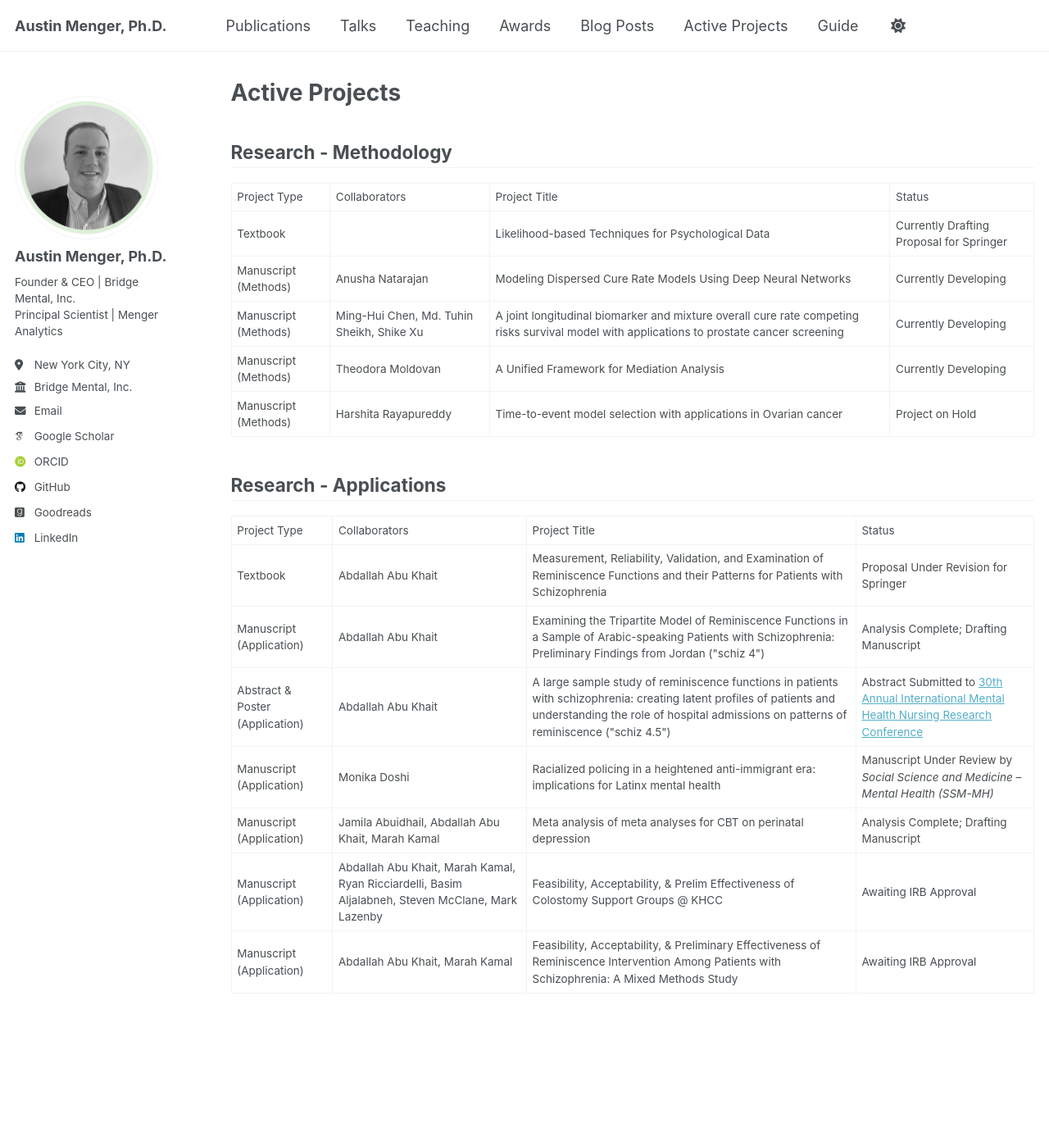
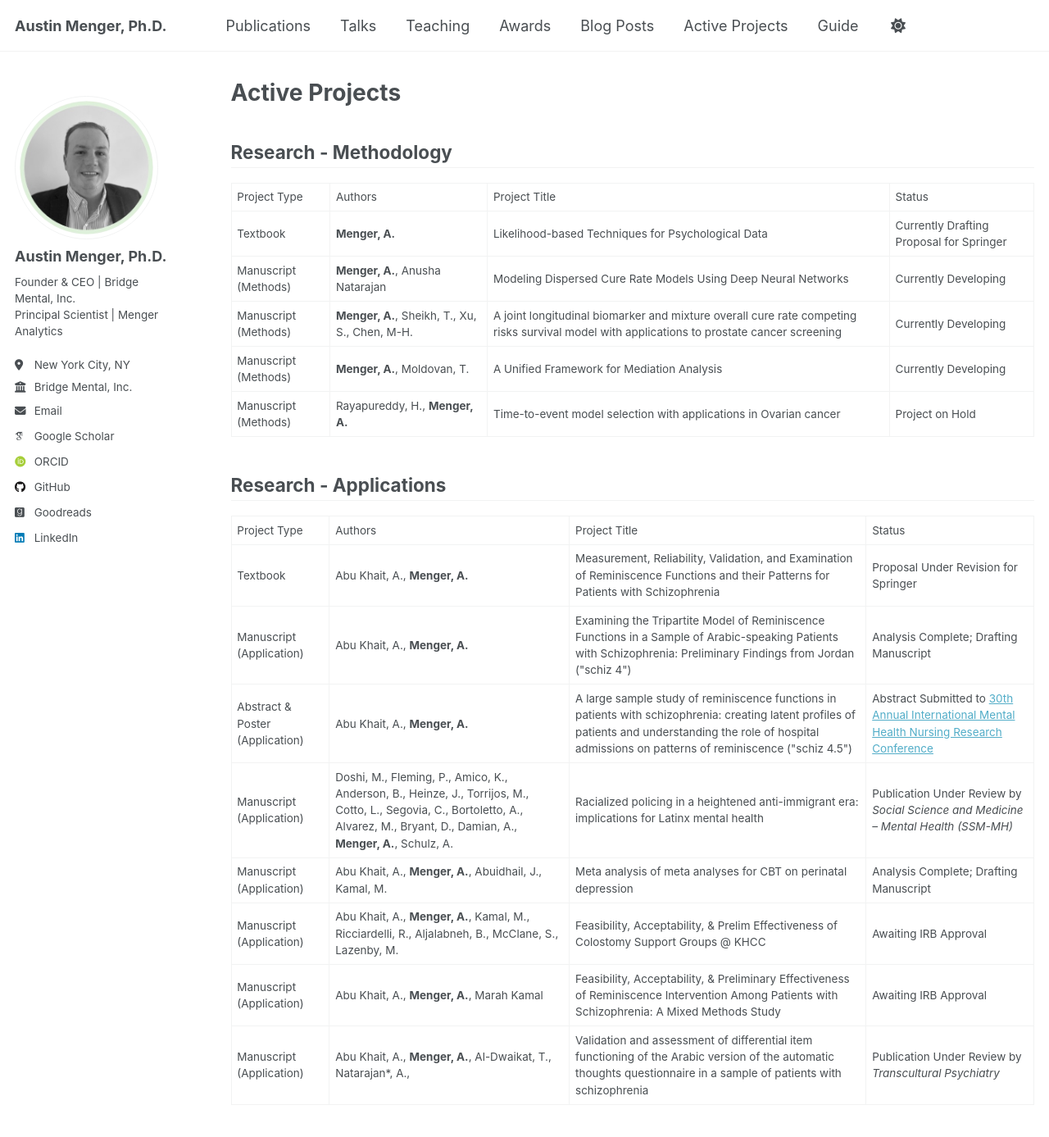
Before and after one commit to austinmenger/austinmenger.github.io, a Jekyll site: the page built from _pages/active_projects.md, in a window 1280 px wide and 1400 px high. Shown: the top 1387 px of the window at 82% size. Built offline with Jekyll 4.4.1, drawn with Linux system fonts in a browser that asks for light colours; some web fonts are replaced.

Commit message:
Update active_projects.md

```diff
--- a/_pages/active_projects.md
+++ b/_pages/active_projects.md
@@ -14,37 +14,37 @@ author_profile: true
 <table>
  <tr>
   <td>Project Type</td>
-  <td>Collaborators</td>
+  <td>Authors</td>
   <td>Project Title</td>
   <td>Status</td>
  </tr>
  <tr>
   <td>Textbook</td>
-  <td></td>
+  <td><b>Menger, A.</b></td>
   <td>Likelihood-based Techniques for Psychological Data</td>
   <td>Currently Drafting Proposal for Springer</td>
  </tr>
  <tr>
   <td>Manuscript (Methods)</td>
-  <td>Anusha Natarajan</td>
+  <td><b>Menger, A.</b>, Anusha Natarajan</td>
   <td>Modeling Dispersed Cure Rate Models Using Deep Neural Networks</td>
   <td>Currently Developing</td>
  </tr>
  <tr>
   <td>Manuscript (Methods)</td>
-  <td>Ming-Hui Chen, Md. Tuhin Sheikh, Shike Xu</td>
+  <td><b>Menger, A.</b>, Sheikh, T., Xu, S., Chen, M-H.</td>
   <td>A joint longitudinal biomarker and mixture overall cure rate competing risks survival model with applications to prostate cancer screening</td>
   <td>Currently Developing</td>
  </tr>
  <tr>
   <td>Manuscript (Methods)</td>
-  <td>Theodora Moldovan</td>
+  <td><b>Menger, A.</b>, Moldovan, T.</td>
   <td>A Unified Framework for Mediation Analysis</td>
   <td>Currently Developing</td>
  </tr>
  <tr>
   <td>Manuscript (Methods)</td>
-  <td>Harshita Rayapureddy</td>
+  <td>Rayapureddy, H., <b>Menger, A.</b></td>
   <td>Time-to-event model selection with applications in Ovarian cancer</td>
   <td>Project on Hold</td>
  </tr>
@@ -63,51 +63,57 @@ author_profile: true
 <table>
  <tr>
   <td>Project Type</td>
-  <td>Collaborators</td>
+  <td>Authors</td>
   <td>Project Title</td>
   <td>Status</td>
  </tr>
  <tr>
   <td>Textbook</td>
-  <td>Abdallah Abu Khait</td>
+  <td>Abu Khait, A., <b>Menger, A.</b></td>
   <td>Measurement, Reliability, Validation, and Examination of Reminiscence Functions and their Patterns for Patients with Schizophrenia</td>
   <td>Proposal Under Revision for Springer</td>
  </tr>
  <tr>
   <td>Manuscript (Application)</td>
-  <td>Abdallah Abu Khait</td>
+  <td>Abu Khait, A., <b>Menger, A.</b></td>
   <td>Examining the Tripartite Model of Reminiscence Functions in a Sample of Arabic-speaking Patients with Schizophrenia: Preliminary Findings from Jordan ("schiz 4")</td>
   <td>Analysis Complete; Drafting Manuscript</td>
  </tr>
  <tr>
   <td>Abstract & Poster (Application)</td>
-  <td>Abdallah Abu Khait</td>
+  <td>Abu Khait, A., <b>Menger, A.</b> </td>
   <td>A large sample study of reminiscence functions in patients with schizophrenia: creating latent profiles of patients and understanding the role of hospital admissions on patterns of reminiscence ("schiz 4.5")</td>
   <td>Abstract Submitted to <a href="https://mhnauk.org/conference-1">30th Annual International Mental Health Nursing Research Conference</a></td>
  </tr>
  <tr>
   <td>Manuscript (Application)</td>
-  <td>Monika Doshi</td>
+  <td>Doshi, M., Fleming, P., Amico, K., Anderson, B., Heinze, J., Torrijos, M., Cotto, L., Segovia, C., Bortoletto, A., Alvarez, M., Bryant, D., Damian, A., <b>Menger, A.</b>, Schulz, A.</td>
   <td>Racialized policing in a heightened anti-immigrant era: implications for Latinx mental health</td>
-  <td>Manuscript Under Review by <em>Social Science and Medicine – Mental Health (SSM-MH)</em></td>
+  <td>Publication Under Review by <em>Social Science and Medicine – Mental Health (SSM-MH)</em></td>
  </tr>
  <tr>
   <td>Manuscript (Application)</td>
-  <td>Jamila Abuidhail, Abdallah Abu Khait, Marah Kamal</td>
+  <td>Abu Khait, A., <b>Menger, A.</b>, Abuidhail, J., Kamal, M.</td>
   <td>Meta analysis of meta analyses for CBT on perinatal depression</td>
   <td>Analysis Complete; Drafting Manuscript</td>
  </tr>
  <tr>
   <td>Manuscript (Application)</td>
-  <td>Abdallah Abu Khait, Marah Kamal, Ryan Ricciardelli, Basim Aljalabneh, Steven McClane, Mark Lazenby</td>
+  <td>Abu Khait, A., <b>Menger, A.</b>, Kamal, M., Ricciardelli, R., Aljalabneh, B., McClane, S., Lazenby, M.</td>
   <td>Feasibility, Acceptability, & Prelim Effectiveness of Colostomy Support Groups @ KHCC</td>
   <td>Awaiting IRB Approval</td>
  </tr>
  <tr>
   <td>Manuscript (Application)</td>
-  <td>Abdallah Abu Khait, Marah Kamal</td>
+  <td>Abu Khait, A., <b>Menger, A.</b>, Marah Kamal</td>
   <td>Feasibility, Acceptability, & Preliminary Effectiveness of Reminiscence Intervention Among Patients with Schizophrenia: A Mixed Methods Study</td>
   <td>Awaiting IRB Approval</td>
+ </tr>
+ <tr>
+  <td>Manuscript (Application)</td>
+  <td>Abu Khait, A., <b>Menger, A.</b>, Al-Dwaikat, T., Natarajan*, A., </td>
+  <td>Validation and assessment of differential item functioning of the Arabic version of the automatic thoughts questionnaire in a sample of patients with schizophrenia</td>
+  <td>Publication Under Review by <em>Transcultural Psychiatry </em></td>
  </tr>
 </table>
 
```
